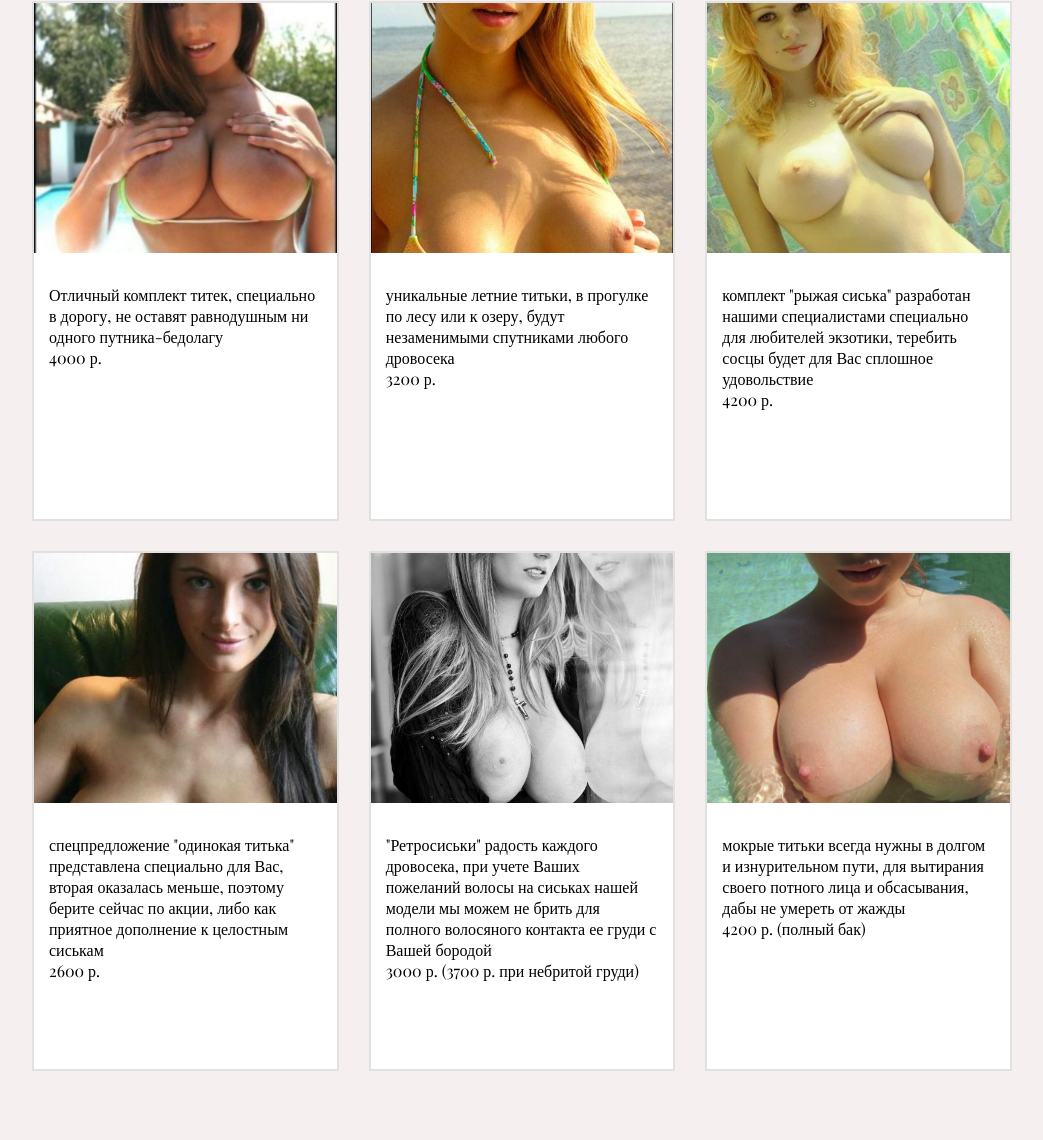
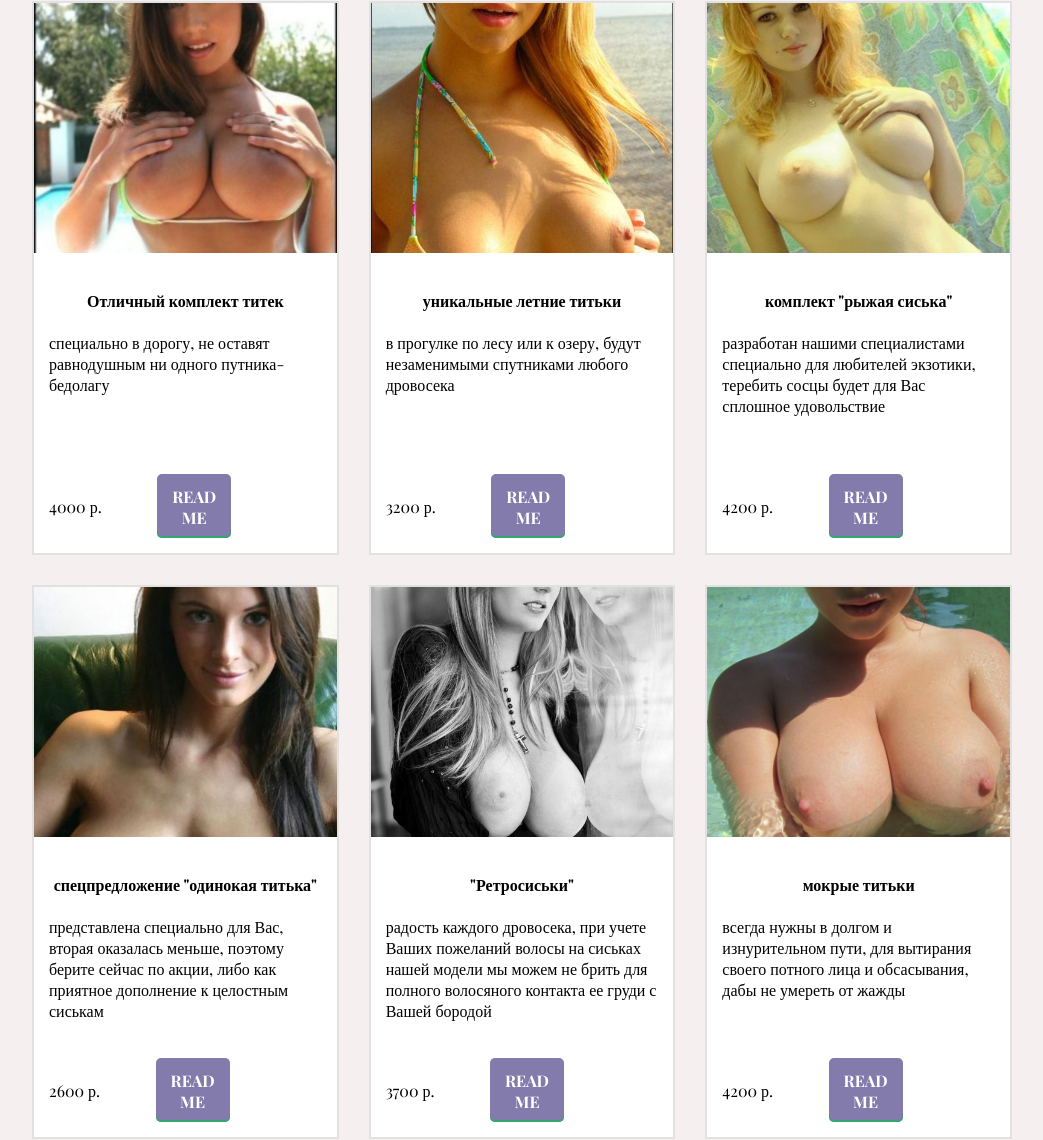
Before and after one commit to VitaliyKazal/OMFG, a website: page index.html in a window 1280 px wide. Shown: the part 683-1823 px from the top of the page, without its empty margins (118-1161 px from the left). Drawn offline with nearby package versions, Linux system fonts and the light colour scheme.

Commit message:
new page add

```diff
--- a/index.html
+++ b/index.html
@@ -46,42 +46,54 @@
 					<div class="girls-boods__column">
 						<div class="girls-boods__item">
 							<div class="girls-boods__image" style="background-image: url('./images/own.jpg');"> </div>
-							<div class="girls-boods__contant"><p>Отличный комплект титек, специально в дорогу, не оставят равнодушным ни одного путника-бедолагу <br> 4000 р.</p> </div>
+							<div class="girls-boods__contant"><h4>Отличный комплект титек</h4> <p>специально в дорогу, не оставят равнодушным ни одного путника-бедолагу</p>
+								<div class="contant_price"><span> 4000 р.</span><a href="#" class="button_contant">READ ME</a></div>
+							</div>
 						</div>
 					</div>
 
 					<div class="girls-boods__column">
 						<div class="girls-boods__item">
 							<div class="girls-boods__image" style="background-image: url('./images/two.jpg');"></div>
-							<div class="girls-boods__contant"><p>уникальные летние титьки, в прогулке по лесу или к озеру, будут незаменимыми спутниками любого дровосека <br> 3200 р.</p></div>
+							<div class="girls-boods__contant"><h4>уникальные летние титьки</h4> <p>в прогулке по лесу или к озеру, будут незаменимыми спутниками любого дровосека</p>
+								<div class="contant_price"><span>3200 р.</span><a href="#" class="button_contant">READ ME</a></div>
+							</div>
 						</div>
 					</div>
 
 					<div class="girls-boods__column">
 						<div class="girls-boods__item">
 							<div class="girls-boods__image" style="background-image: url('./images/three.jpg');"></div>
-							<div class="girls-boods__contant"><p>комплект "рыжая сиська" разработан нашими специалистами специально для любителей экзотики, теребить сосцы будет для Вас сплошное удовольствие<br> 4200 р.</p></div>
+							<div class="girls-boods__contant"><h4>комплект "рыжая сиська"</h4> <p>разработан нашими специалистами специально для любителей экзотики, теребить сосцы будет для Вас сплошное удовольствие</p>
+								<div class="contant_price"><span>4200 р.</span><a href="#" class="button_contant">READ ME</a></div>
+							</div>
 						</div>
 					</div>
 
 					<div class="girls-boods__column">
 						<div class="girls-boods__item">
 							<div class="girls-boods__image" style="background-image: url('./images/four.jpg');"></div>
-							<div class="girls-boods__contant"><p>спецпредложение "одинокая титька" представлена специально для Вас, вторая оказалась меньше, поэтому берите сейчас по акции, либо как приятное дополнение к целостным сиськам<br> 2600 р.</p></div>
+							<div class="girls-boods__contant"><h4>спецпредложение "одинокая титька"</h4> <p>представлена специально для Вас, вторая оказалась меньше, поэтому берите сейчас по акции, либо как приятное дополнение к целостным сиськам</p>
+								<div class="contant_price"><span>2600 р.</span><a href="#" class="button_contant">READ ME</a></div>
+							</div>
 						</div>
 					</div>
 
 					<div class="girls-boods__column">
 						<div class="girls-boods__item">
 							<div class="girls-boods__image" style="background-image: url('./images/five.jpg');"></div>
-							<div class="girls-boods__contant"><p>"Ретросиськи" радость каждого дровосека, при учете Ваших пожеланий волосы на сиськах нашей модели мы можем не брить для полного волосяного контакта ее груди с Вашей бородой<br> 3000 р. (3700 р. при небритой груди)</p></div>
+							<div class="girls-boods__contant"><h4>"Ретросиськи"</h4> <p>радость каждого дровосека, при учете Ваших пожеланий волосы на сиськах нашей модели мы можем не брить для полного волосяного контакта ее груди с Вашей бородой</p>
+								<div class="contant_price"><span>3700 р.</span><a href="#" class="button_contant">READ ME</a></div>
+							</div>
 						</div>
 					</div>
 
 					<div class="girls-boods__column">
 						<div class="girls-boods__item">
 							<div class="girls-boods__image" style="background-image: url('./images/six.jpg');"></div>
-							<div class="girls-boods__contant"><p>мокрые титьки всегда нужны в долгом и изнурительном пути, для вытирания своего потного лица и обсасывания, дабы не умереть от жажды<br> 4200 р. (полный бак)</p></div>
+							<div class="girls-boods__contant"><h4>мокрые титьки</h4> <p>всегда нужны в долгом и изнурительном пути, для вытирания своего потного лица и обсасывания, дабы не умереть от жажды</p>
+								<div class="contant_price"><span>4200 р.</span><a href="#" class="button_contant">READ ME</a></div>
+							</div>
 						</div>
 					</div>
 
--- a/index1.css
+++ b/index1.css
@@ -178,6 +178,7 @@ body {
 	min-height: 520px;
 	transition: all 0.3s ease;
 	margin-bottom: 30px;
+	position: relative;
 }
 .girls-boods__item:hover .girls-boods__image {
 	opacity: 0.8;
@@ -199,6 +200,36 @@ body {
 
 .girls-boods__contant {
 	padding: 15px;
+	height: 300px;
+}
+.girls-boods__contant h4 {
+	text-align: center;
+}
+.button_contant {
+	vertical-align: bottom;
+	color: #fff;
+	background-color: rgba(99, 90, 152, 0.8);
+	font-weight: 700;
+	padding: 12px 15px 10px;
+  	border-radius: 5px;
+  	box-shadow: 0 -2px rgb(53,167,110) inset;
+	text-align: center;
+	text-decoration: none;
+  	display: inline-block;
+  	transition: all 0.1s ease;
+  	margin-left: 54%;
+}
+.contant_price {
+	position: absolute;
+	bottom: 0;
+	padding-bottom: 15px;
+	display: table;
+}
+
+.contant_price span {
+	display: table-cell;
+	height: 100%;
+	vertical-align: middle;
 }
 
 .footer {
```
Also changed, not shown: prise.html (added, +63 -0 lines), price.css (added).
